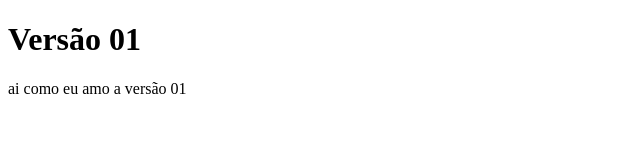
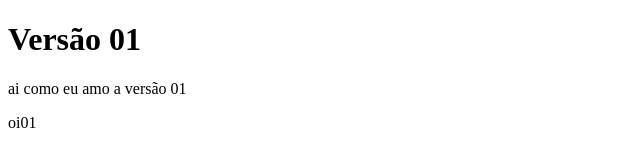
Before and after one commit to Jpedro8899/sophijp, a plain HTML site: page index.html in a window 1280 px wide. Shown: the full height of the page, 0-640 px from the left. Drawn offline with Linux system fonts and the light colour scheme.

Commit message:
Update index.html

```diff
--- a/index.html
+++ b/index.html
@@ -9,5 +9,6 @@
     <h1>Versão 01</h1>
     <p>ai como eu amo a versão 01</p>
     <a href="https://imprismirdesenhos.com.br/wp-content/uploads/2023/02/numero-1-para-colorir-simples.png"></a>
+    <p>oi01</p>
 </body>
 </html>
```
